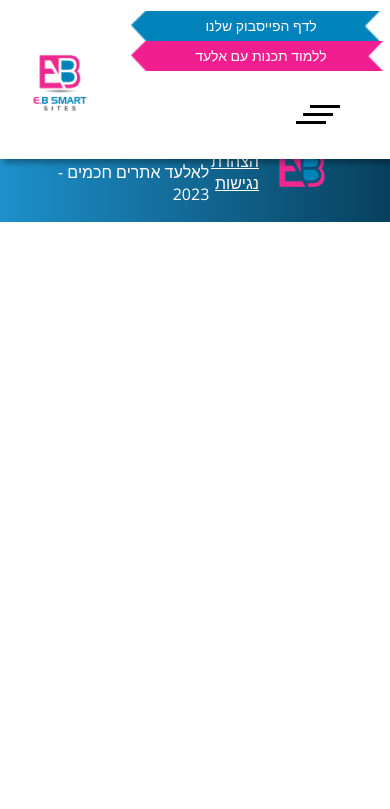
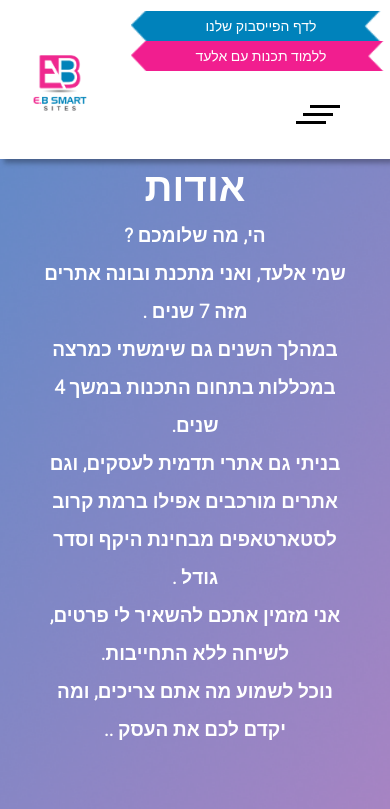
Before and after one commit to elad326/eladb.site, a React (Create React App) app: page /about in a window 390 px wide. Shown: the top 809 px of the page. Built offline with nearby package versions, Linux system fonts and the light colour scheme.

Commit message:
add about page

```diff
--- a/src/components/About.js
+++ /dev/null
@@ -1,9 +0,0 @@
-import React from 'react'
-
-const About = () => {
-  return (
-    <div>About</div>
-  )
-}
-
-export default About
--- /dev/null
+++ b/src/components/About/About.js
@@ -0,0 +1,20 @@
+import React from 'react';
+import './about.css';
+
+
+const About = ({ title, text, imgUrl }) => {
+  return (
+    <section className='wrap-about'>
+      <div>
+        <h1>{title}</h1>
+        <p dangerouslySetInnerHTML={{__html: text}}/>
+      </div>
+
+      <div>
+        <img src={imgUrl} alt="תמונה של אלעד" />
+      </div>
+    </section>
+  )
+}
+
+export default About
--- /dev/null
+++ b/src/components/About/about.css
@@ -0,0 +1,35 @@
+
+
+section.wrap-about{
+    display: grid;
+    grid-template-columns: 47% 53%;
+    gap: 60px;
+    margin-top: 125px;
+    color: #fff;
+    font-family: "Heebo", Sans-serif;
+}
+
+section.wrap-about h1{
+    font-size: 39px;
+    font-weight: 800;
+}
+
+section.wrap-about p{
+    font-size: 19px;
+    font-weight: bold;
+    line-height: 2;
+}
+
+@media (max-width: 900px){
+    section.wrap-about{
+        grid-template-columns: 1fr;
+        justify-content: center;
+        text-align: center;
+        padding: 15px;
+    }
+
+    section.wrap-about img{
+        width: 100%;
+        max-width: 300px;
+    }
+}
--- /dev/null
+++ b/src/components/About/aboutText.js
@@ -0,0 +1,18 @@
+const aboutText = `הי, מה שלומכם ? <br/>
+
+שמי אלעד, ואני מתכנת ובונה אתרים מזה 7 שנים . <br/>
+
+במהלך השנים גם שימשתי כמרצה במכללות בתחום התכנות במשך 4 שנים.  <br/>
+
+בניתי גם אתרי תדמית לעסקים, וגם אתרים מורכבים אפילו ברמת קרוב לסטארטאפים מבחינת היקף וסדר גודל .  <br/>
+
+אני מזמין אתכם להשאיר לי פרטים, לשיחה ללא התחייבות.  <br/>
+
+נוכל לשמוע מה אתם צריכים, ומה יקדם לכם את העסק ..`;
+
+const imgUrl='/assets/images/About-img.png';
+
+export {
+    aboutText,
+    imgUrl
+};
--- a/src/components/CompContainer/CompContainer.css
+++ b/src/components/CompContainer/CompContainer.css
@@ -9,3 +9,9 @@ div.site-container-bg-img{
     background: url('../../../public/assets/images/About-bg.png') no-repeat center center;
     background-size: cover;
 }
+
+@media (max-width: 900px){
+    div.site-container{
+        padding: 20px;
+    }
+}
--- a/src/components/header.css
+++ b/src/components/header.css
@@ -1,11 +1,10 @@
-@import url('https://fonts.googleapis.com/css2?family=Open+Sans:wght@300&display=swap');
+
 
 *{
     margin: 0;
     padding: 0;
     box-sizing: border-box;
     direction: rtl;
-    font-family: 'Open Sans', sans-serif;
 }
 
 header.site-header{
--- a/src/pages/AboutPage.js
+++ b/src/pages/AboutPage.js
@@ -1,12 +1,15 @@
 import React from 'react';
 import CompContainer from '../components/CompContainer/CompContainer';
-import About from '../components/About';
+import About from '../components/About/About';
+import {aboutText, imgUrl}  from '../components/About/aboutText';
+
+function AboutPage() {
 
 
-function AboutPage() {
+
   return (
     <CompContainer containerType ='bg-img'>
-        <About/>
+        <About title="אודות" text={aboutText} imgUrl={imgUrl}/>
     </CompContainer>
   )
 }
```
